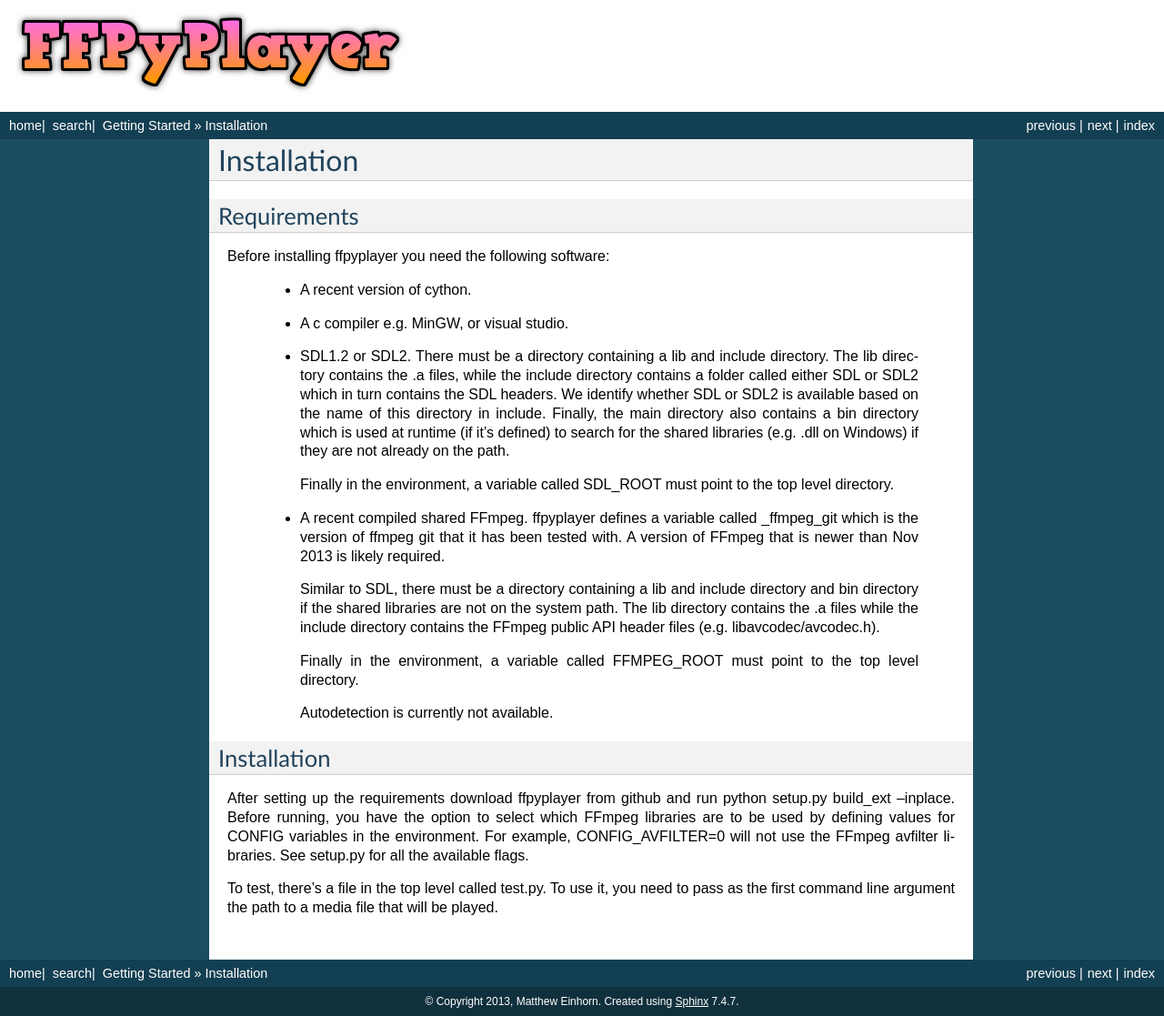
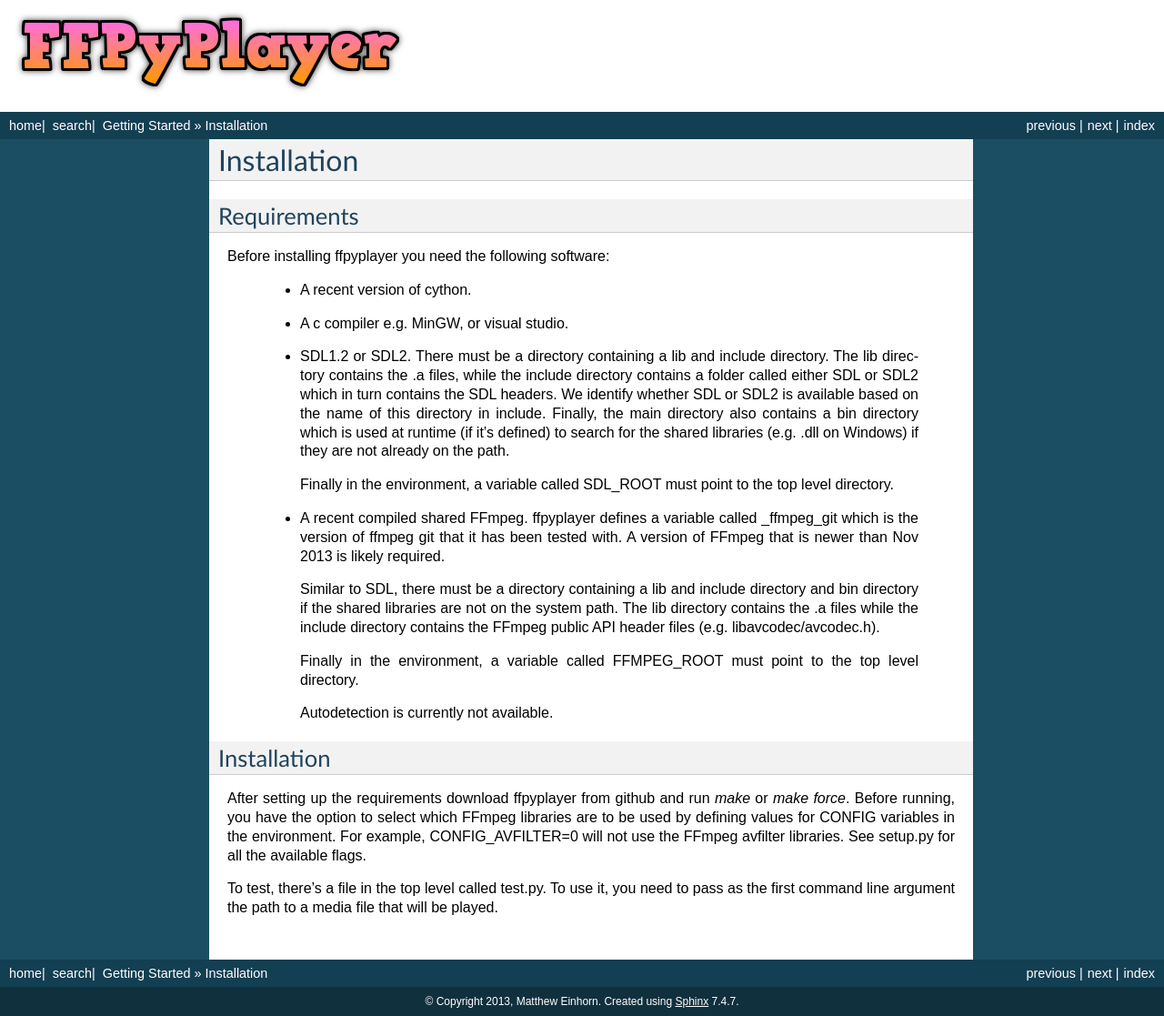
Before and after one commit to matham/ffpyplayer, a Sphinx documentation site: the page built from doc/source/installation.rst, in a window 1280 px wide. Shown: the whole page at 91% size. Built offline with Sphinx 7.4.7, drawn with Linux system fonts in a browser that asks for light colours.

```diff
--- a/doc/source/installation.rst
+++ b/doc/source/installation.rst
@@ -40,10 +40,10 @@ Installation
 ------------
 
 After setting up the requirements download ffpyplayer from github and run
-python setup.py build_ext --inplace. Before running, you have the option to
-select which FFmpeg libraries are to be used by defining values for CONFIG variables
-in the environment. For example, CONFIG_AVFILTER=0 will not use the FFmpeg
-avfilter libraries. See setup.py for all the available flags.
+`make` or `make force`. Before running, you have the option to
+select which FFmpeg libraries are to be used by defining values for CONFIG
+variables in the environment. For example, CONFIG_AVFILTER=0 will not use the
+FFmpeg avfilter libraries. See setup.py for all the available flags.
 
 To test, there's a file in the top level called test.py. To use it,
 you need to pass as the first command line argument the path to a media file
```
Also changed, not shown: 2 other files.
